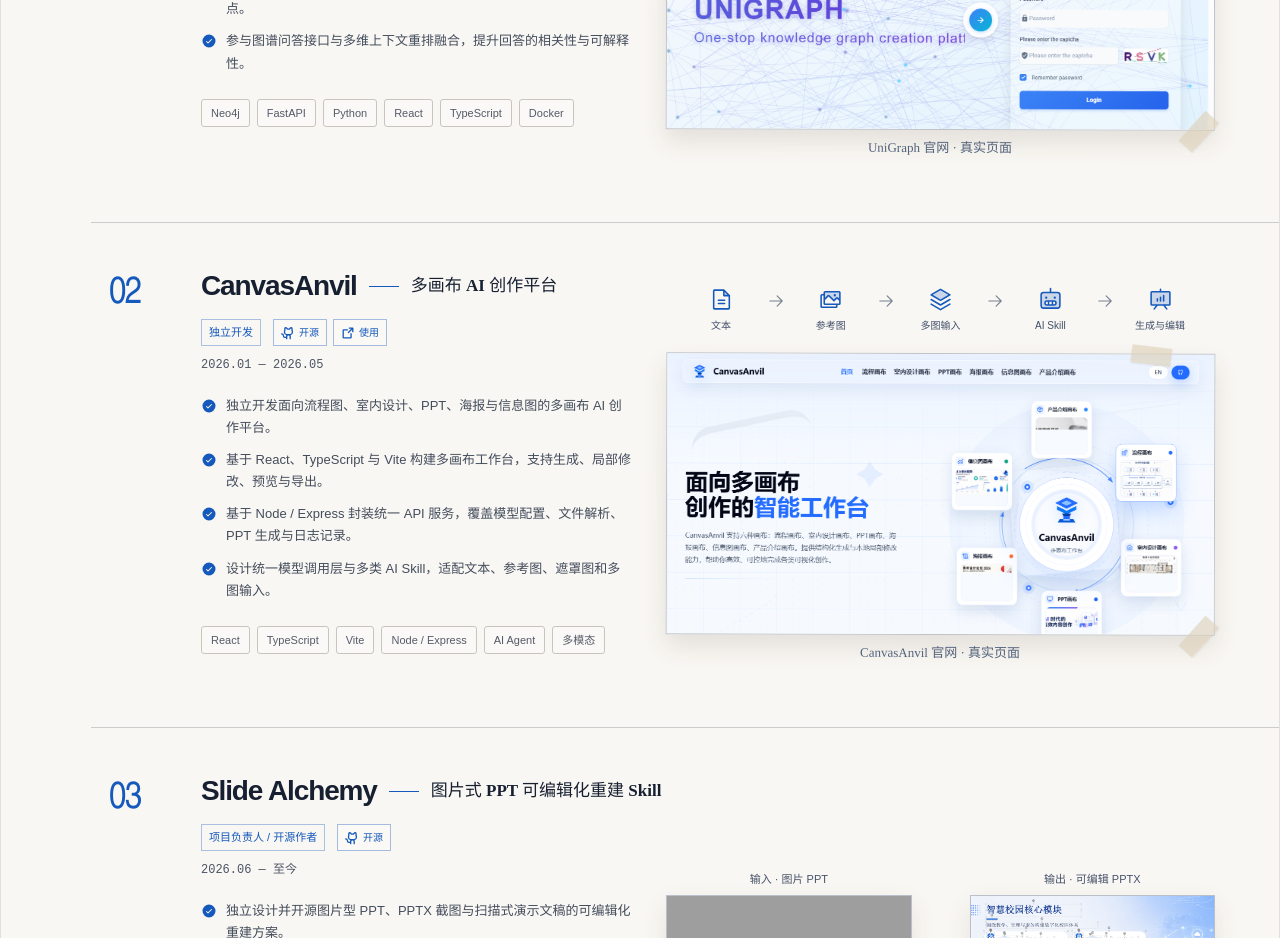
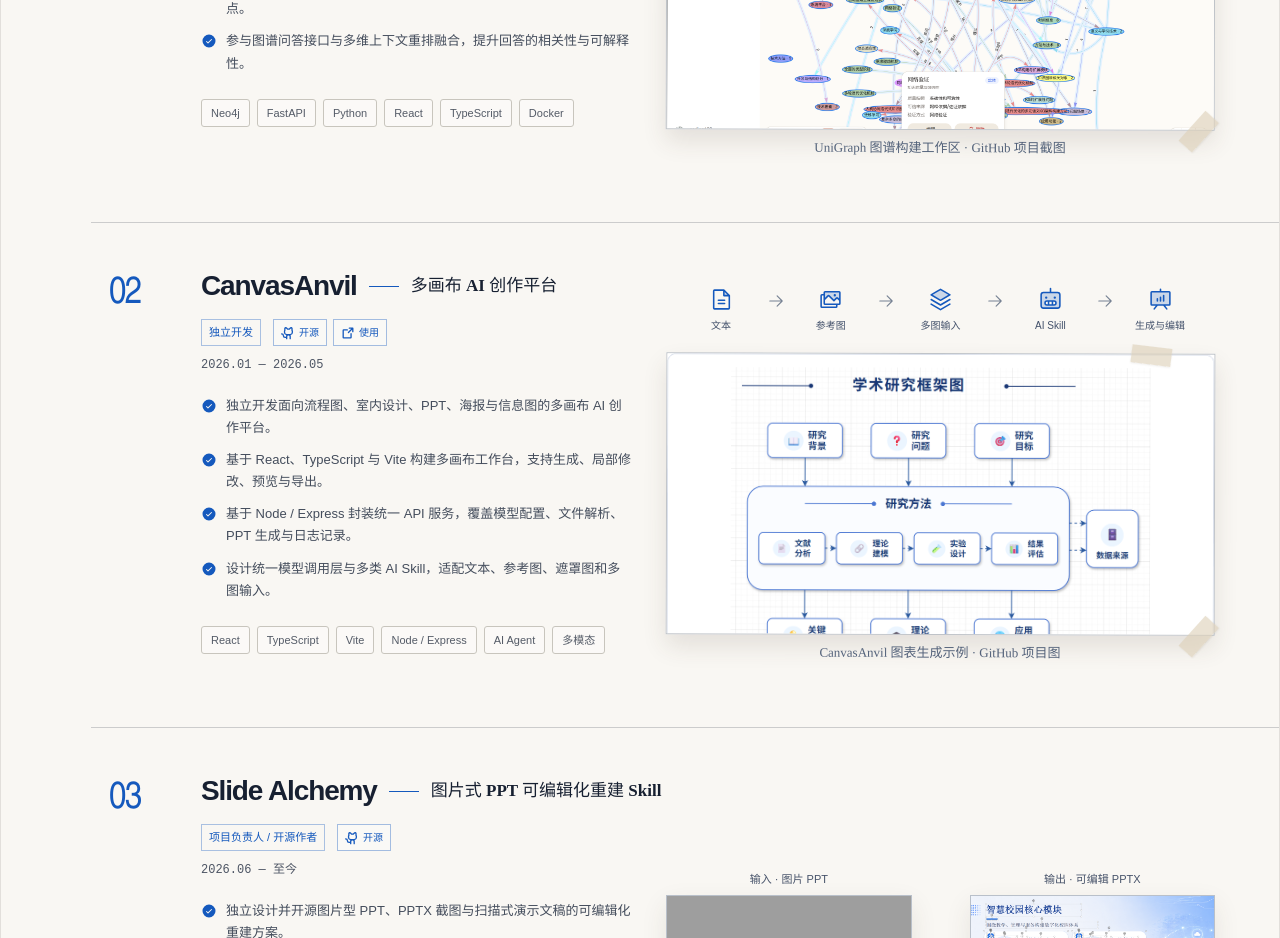
Before and after one commit to CodingFeng101/codingfeng101.github.io, a React (Vite) app: page / in a window 1280 px wide. Shown: the part 980-1918 px from the top of the page. Built offline with nearby package versions, Linux system fonts and the light colour scheme; grey boxes are pictures that could not be loaded.

Commit message:
feat: publish root GitHub Pages portfolio

```diff
--- a/src/App.jsx
+++ b/src/App.jsx
@@ -66,8 +66,8 @@ const projects = [
     ],
     stack: ["Neo4j", "FastAPI", "Python", "React", "TypeScript", "Docker"],
     image: assetUrl("assets/unigraph-live.png"),
-    imageAlt: "UniGraph 官网登录页面",
-    caption: "UniGraph 官网 · 真实页面",
+    imageAlt: "UniGraph GitHub 项目中的知识图谱构建界面截图",
+    caption: "UniGraph 图谱构建工作区 · GitHub 项目截图",
     pipeline: [
       [FileText, "文本输入"],
       [Wrench, "实体关系抽取"],
@@ -95,8 +95,8 @@ const projects = [
     ],
     stack: ["React", "TypeScript", "Vite", "Node / Express", "AI Agent", "多模态"],
     image: assetUrl("assets/canvasanvil-live.png"),
-    imageAlt: "CanvasAnvil 官网多画布智能工作台首页",
-    caption: "CanvasAnvil 官网 · 真实页面",
+    imageAlt: "CanvasAnvil GitHub 项目中的学术研究框架图生成示例",
+    caption: "CanvasAnvil 图表生成示例 · GitHub 项目图",
     pipeline: [
       [FileText, "文本"],
       [Images, "参考图"],
--- a/vite.config.mjs
+++ b/vite.config.mjs
@@ -3,7 +3,7 @@ import react from "@vitejs/plugin-react";
 import tailwindcss from "@tailwindcss/vite";
 
 export default defineConfig({
-  base: "/resume/",
+  base: "/",
   optimizeDeps: {
     include: ["react", "react-dom/client"],
   },
```
Also changed, not shown: public/assets/canvasanvil-live.png, public/assets/unigraph-live.png.
